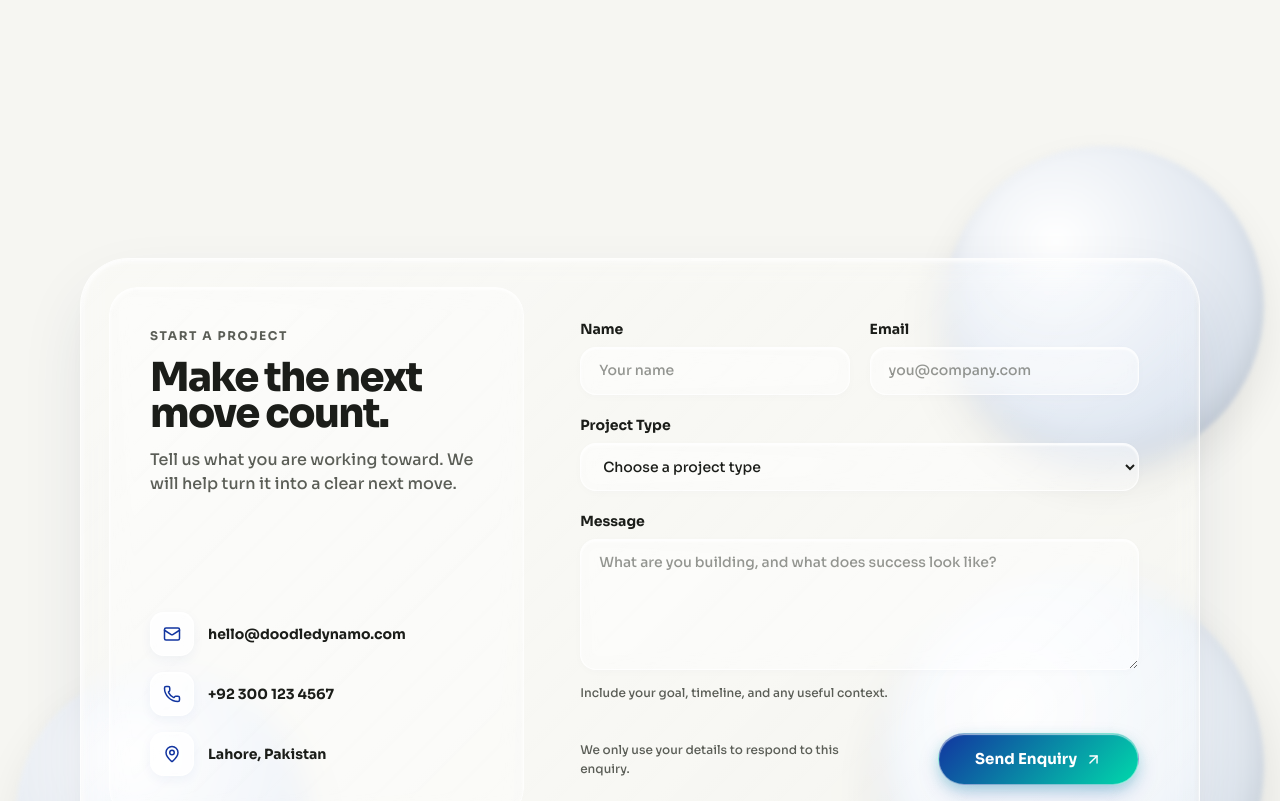
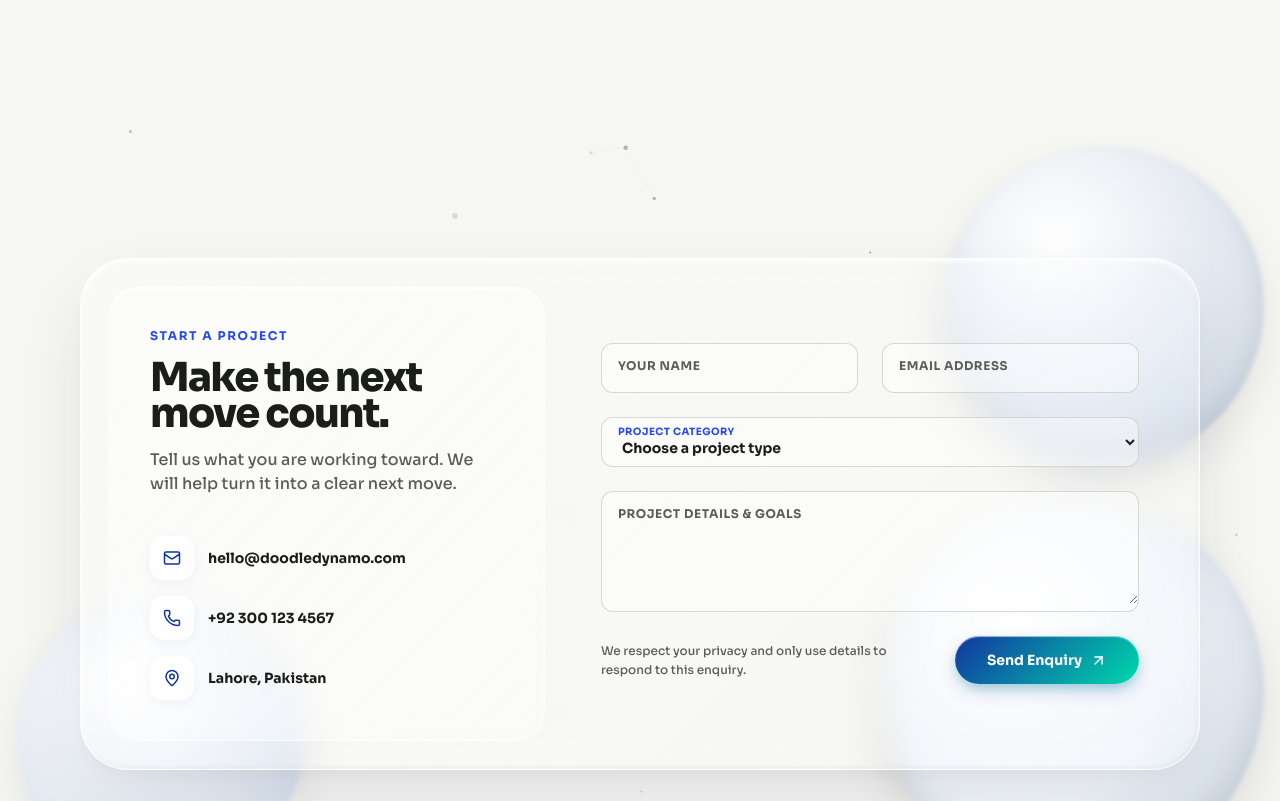
Before and after one commit to ddmostack/DDMO, a Next.js app: page / in a window 1280 px wide. Shown: the part 7620-8421 px from the top of the page. Built offline with nearby package versions, Linux system fonts and the light colour scheme.

Commit message:
feat: enhance contact form with floating labels, focus underlines, inline validation, SVG success animation, and Hero canvas bookending

```diff
--- a/components/sections/Contact.tsx
+++ b/components/sections/Contact.tsx
@@ -1,8 +1,11 @@
 "use client";
 
-import { ArrowUpRight, Mail, MapPin, Phone } from "lucide-react";
+import { motion, useReducedMotion } from "framer-motion";
+import { AlertCircle, ArrowUpRight, CheckCircle2, Mail, MapPin, Phone } from "lucide-react";
 import { type FormEvent, useState } from "react";
 
+import { HeroParticles } from "@/components/effects/HeroParticles";
+import { Button } from "@/components/ui/Button";
 import { CursorTiltCard } from "@/components/ui/CursorTiltCard";
 import { ScrollReveal } from "@/components/ui/ScrollReveal";
 import { footerDetails, projectTypes } from "@/lib/constants";
@@ -27,51 +30,77 @@ function validate(fields: ContactFields): ContactErrors {
   const errors: ContactErrors = {};
 
   if (fields.name.trim().length < 2) {
-    errors.name = "Enter your name using at least 2 characters.";
+    errors.name = "Please enter your name (at least 2 characters).";
   }
 
   if (!/^\S+@\S+\.\S+$/.test(fields.email)) {
-    errors.email = "Enter a valid email address.";
+    errors.email = "Please enter a valid email address.";
   }
 
   if (!fields.projectType) {
-    errors.projectType = "Choose the type of project you have in mind.";
+    errors.projectType = "Please select a project type.";
   }
 
-  if (fields.message.trim().length < 20) {
-    errors.message = "Tell us a little more using at least 20 characters.";
+  if (fields.message.trim().length < 15) {
+    errors.message = "Please share a bit more detail (at least 15 characters).";
   }
 
   return errors;
 }
 
 export function Contact() {
-  const [fields, setFields] = useState(initialFields);
+  const reduceMotion = useReducedMotion();
+  const [fields, setFields] = useState<ContactFields>(initialFields);
+  const [touched, setTouched] = useState<Record<string, boolean>>({});
+  const [focused, setFocused] = useState<Record<string, boolean>>({});
   const [errors, setErrors] = useState<ContactErrors>({});
-  const [status, setStatus] = useState<"idle" | "ready">("idle");
+  const [isSubmitted, setIsSubmitted] = useState(false);
+
+  const handleBlur = (field: keyof ContactFields) => {
+    setFocused((prev) => ({ ...prev, [field]: false }));
+    setTouched((prev) => ({ ...prev, [field]: true }));
+    const currentErrors = validate(fields);
+    setErrors((prev) => ({ ...prev, [field]: currentErrors[field] }));
+  };
+
+  const handleFocus = (field: keyof ContactFields) => {
+    setFocused((prev) => ({ ...prev, [field]: true }));
+  };
 
   const updateField = (field: keyof ContactFields, value: string) => {
-    setFields((current) => ({ ...current, [field]: value }));
-    setErrors((current) => ({ ...current, [field]: undefined }));
-    setStatus("idle");
+    const updated = { ...fields, [field]: value };
+    setFields(updated);
+    if (touched[field]) {
+      const currentErrors = validate(updated);
+      setErrors((prev) => ({ ...prev, [field]: currentErrors[field] }));
+    }
   };
 
   const handleSubmit = (event: FormEvent<HTMLFormElement>) => {
     event.preventDefault();
+    const allTouched = { name: true, email: true, projectType: true, message: true };
+    setTouched(allTouched);
     const nextErrors = validate(fields);
     setErrors(nextErrors);
 
-    if (Object.keys(nextErrors).length > 0) {
-      setStatus("idle");
-      return;
+    if (Object.keys(nextErrors).length === 0) {
+      setIsSubmitted(true);
     }
+  };
 
-    // TODO: connect the approved email service or API endpoint before launch.
-    setStatus("ready");
+  const handleReset = () => {
+    setFields(initialFields);
+    setTouched({});
+    setFocused({});
+    setErrors({});
+    setIsSubmitted(false);
   };
 
   return (
-    <section id="contact" className="contact-section-bg relative py-16 md:py-24 xl:py-32">
+    <section id="contact" className="contact-section-bg relative py-16 md:py-24 xl:py-32 overflow-hidden">
+      {/* Animated Hero Canvas Particles Background Bookend */}
+      <HeroParticles />
+
       {/* Decorative blurred background shapes */}
       <div className="contact-floating-blob contact-blob-1" aria-hidden="true" />
       <div className="contact-floating-blob contact-blob-2" aria-hidden="true" />
@@ -80,12 +109,12 @@ export function Contact() {
       <div className="page-container relative z-10">
         <ScrollReveal>
           <div className="contact-main-glass-card p-3 sm:p-5 lg:p-7">
-            <div className="grid gap-6 lg:grid-cols-[0.4fr_0.6fr]">
+            <div className="grid gap-6 lg:grid-cols-[0.42fr_0.58fr]">
               {/* Left Frosted Information Panel */}
               <CursorTiltCard maxTilt={5} magnetic={true} glare={true} className="rounded-[28px]">
                 <div className="contact-left-glass-panel flex h-full flex-col justify-between p-6 sm:p-8 lg:p-10">
                   <div>
-                    <p className="text-xs font-bold uppercase tracking-[0.14em] text-dd-gray-600">
+                    <p className="text-xs font-bold uppercase tracking-[0.14em] text-dd-navy">
                       START A PROJECT
                     </p>
                     <h2 className="mt-4 text-balance text-2xl font-extrabold leading-[1.08] tracking-[-0.04em] text-dd-ink sm:text-3xl lg:text-[2.5rem]">
@@ -125,72 +154,156 @@ export function Contact() {
                 </div>
               </CursorTiltCard>
 
-              {/* Right Frosted Form Panel */}
-              <form
-                className="p-3 sm:p-6 lg:p-8"
-                noValidate
-                onSubmit={handleSubmit}
+              {/* Right Frosted Form Panel or Animated Success View */}
+              <div className="flex flex-col justify-center p-3 sm:p-6 lg:p-8">
+                {isSubmitted ? (
+                  /* Animated SVG Checkmark Success State */
+                  <motion.div
+                    initial={reduceMotion ? { opacity: 0 } : { opacity: 0, scale: 0.92, y: 16 }}
+                    animate={{ opacity: 1, scale: 1, y: 0 }}
+                    transition={{ duration: 0.5, ease: [0.22, 1, 0.36, 1] }}
+                    className="flex flex-col items-center justify-center p-6 text-center"
                   >
-                <div className="grid gap-5 sm:grid-cols-2">
-                  <div className="space-y-2">
-                    <label className="block text-sm font-bold text-dd-ink" htmlFor="name">
-                      Name
-                    </label>
+                    <div className="relative mb-6 flex h-20 w-20 items-center justify-center rounded-full bg-emerald-500/15 text-emerald-600 shadow-md">
+                      <svg className="h-10 w-10" viewBox="0 0 24 24" fill="none" stroke="currentColor" strokeWidth="2.8">
+                        <motion.path
+                          d="M5 13l4 4L19 7"
+                          initial={reduceMotion ? false : { pathLength: 0 }}
+                          animate={{ pathLength: 1 }}
+                          transition={{ duration: 0.6, ease: "easeInOut" }}
+                        />
+                      </svg>
+                    </div>
+
+                    <h3 className="text-3xl font-extrabold tracking-[-0.04em] text-dd-ink">
+                      Message Received!
+                    </h3>
+                    <p className="mt-3 max-w-[400px] text-base font-medium leading-relaxed text-dd-gray-600">
+                      Thank you, <span className="font-bold text-dd-ink">{fields.name}</span>. We have received your project details and will be in touch within 24 hours.
+                    </p>
+
+                    <Button variant="outline" className="mt-8" onClick={handleReset} magnetic={true}>
+                      Send Another Enquiry
+                    </Button>
+                  </motion.div>
+                ) : (
+                  /* Interactive Form with Floating Labels & Center-Expanding Underlines */
+                  <form noValidate onSubmit={handleSubmit} className="space-y-6">
+                    <div className="grid gap-6 sm:grid-cols-2">
+                      {/* Name Field */}
+                      <div className="relative">
+                        <div className="relative overflow-hidden rounded-xl border border-dd-gray-300/80 bg-white/40 focus-within:border-dd-navy">
                           <input
                             id="name"
                             name="name"
                             type="text"
                             autoComplete="name"
                             value={fields.name}
-                      onChange={(event) => updateField("name", event.target.value)}
-                      aria-invalid={Boolean(errors.name)}
-                      aria-describedby={errors.name ? "name-error" : undefined}
-                      className="contact-frosted-input"
-                      placeholder="Your name"
+                            onFocus={() => handleFocus("name")}
+                            onBlur={() => handleBlur("name")}
+                            onChange={(e) => updateField("name", e.target.value)}
+                            placeholder=" "
+                            className="peer w-full bg-transparent px-4 pt-5 pb-2 text-sm font-bold text-dd-ink outline-none"
                           />
-                    {errors.name ? (
-                      <p id="name-error" className="text-xs font-semibold text-[#FF4101]">
-                        {errors.name}
-                      </p>
-                    ) : null}
+                          <label
+                            htmlFor="name"
+                            className={`pointer-events-none absolute left-4 top-3.5 text-xs font-bold uppercase tracking-wider transition-all duration-200 ${
+                              focused.name || fields.name
+                                ? "-translate-y-2.5 scale-90 text-dd-navy"
+                                : "text-dd-gray-600"
+                            }`}
+                          >
+                            Your Name
+                          </label>
+
+                          {/* Animated Center-Expanding Focus Underline */}
+                          <motion.div
+                            className="absolute bottom-0 left-0 right-0 h-0.5 bg-dd-navy"
+                            initial={{ scaleX: 0 }}
+                            animate={{ scaleX: focused.name ? 1 : 0 }}
+                            transition={{ duration: 0.25, ease: "easeOut" }}
+                          />
                         </div>
 
-                  <div className="space-y-2">
-                    <label className="block text-sm font-bold text-dd-ink" htmlFor="email">
-                      Email
-                    </label>
+                        {/* Inline Feedback Icon */}
+                        {touched.name && (
+                          <div className="mt-1.5 flex items-center gap-1.5 text-xs font-semibold">
+                            {errors.name ? (
+                              <motion.span initial={{ opacity: 0 }} animate={{ opacity: 1 }} className="flex items-center gap-1 text-amber-600">
+                                <AlertCircle size={13} /> {errors.name}
+                              </motion.span>
+                            ) : (
+                              <motion.span initial={{ opacity: 0 }} animate={{ opacity: 1 }} className="flex items-center gap-1 text-emerald-600">
+                                <CheckCircle2 size={13} /> Looks good
+                              </motion.span>
+                            )}
+                          </div>
+                        )}
+                      </div>
+
+                      {/* Email Field */}
+                      <div className="relative">
+                        <div className="relative overflow-hidden rounded-xl border border-dd-gray-300/80 bg-white/40 focus-within:border-dd-navy">
                           <input
                             id="email"
                             name="email"
                             type="email"
                             autoComplete="email"
                             value={fields.email}
-                      onChange={(event) => updateField("email", event.target.value)}
-                      aria-invalid={Boolean(errors.email)}
-                      aria-describedby={errors.email ? "email-error" : undefined}
-                      className="contact-frosted-input"
-                      placeholder="you@company.com"
+                            onFocus={() => handleFocus("email")}
+                            onBlur={() => handleBlur("email")}
+                            onChange={(e) => updateField("email", e.target.value)}
+                            placeholder=" "
+                            className="peer w-full bg-transparent px-4 pt-5 pb-2 text-sm font-bold text-dd-ink outline-none"
                           />
+                          <label
+                            htmlFor="email"
+                            className={`pointer-events-none absolute left-4 top-3.5 text-xs font-bold uppercase tracking-wider transition-all duration-200 ${
+                              focused.email || fields.email
+                                ? "-translate-y-2.5 scale-90 text-dd-navy"
+                                : "text-dd-gray-600"
+                            }`}
+                          >
+                            Email Address
+                          </label>
+
+                          {/* Animated Center-Expanding Focus Underline */}
+                          <motion.div
+                            className="absolute bottom-0 left-0 right-0 h-0.5 bg-dd-navy"
+                            initial={{ scaleX: 0 }}
+                            animate={{ scaleX: focused.email ? 1 : 0 }}
+                            transition={{ duration: 0.25, ease: "easeOut" }}
+                          />
+                        </div>
+
+                        {/* Inline Feedback Icon */}
+                        {touched.email && (
+                          <div className="mt-1.5 flex items-center gap-1.5 text-xs font-semibold">
                             {errors.email ? (
-                      <p id="email-error" className="text-xs font-semibold text-[#FF4101]">
-                        {errors.email}
-                      </p>
-                    ) : null}
+                              <motion.span initial={{ opacity: 0 }} animate={{ opacity: 1 }} className="flex items-center gap-1 text-amber-600">
+                                <AlertCircle size={13} /> {errors.email}
+                              </motion.span>
+                            ) : (
+                              <motion.span initial={{ opacity: 0 }} animate={{ opacity: 1 }} className="flex items-center gap-1 text-emerald-600">
+                                <CheckCircle2 size={13} /> Valid email format
+                              </motion.span>
+                            )}
+                          </div>
+                        )}
                       </div>
                     </div>
 
-                <div className="mt-5 space-y-2">
-                  <label className="block text-sm font-bold text-dd-ink" htmlFor="project-type">
-                    Project Type
-                  </label>
+                    {/* Project Type Field */}
+                    <div className="relative">
+                      <div className="relative overflow-hidden rounded-xl border border-dd-gray-300/80 bg-white/40 focus-within:border-dd-navy">
                         <select
-                    id="project-type"
+                          id="projectType"
                           name="projectType"
                           value={fields.projectType}
-                    onChange={(event) => updateField("projectType", event.target.value)}
-                    aria-invalid={Boolean(errors.projectType)}
-                    aria-describedby={errors.projectType ? "project-type-error" : undefined}
-                    className="contact-frosted-input"
+                          onFocus={() => handleFocus("projectType")}
+                          onBlur={() => handleBlur("projectType")}
+                          onChange={(e) => updateField("projectType", e.target.value)}
+                          className="w-full bg-transparent px-4 pt-5 pb-2 text-sm font-bold text-dd-ink outline-none"
                         >
                           <option value="">Choose a project type</option>
                           {projectTypes.map((type) => (
@@ -199,55 +312,89 @@ export function Contact() {
                             </option>
                           ))}
                         </select>
-                  {errors.projectType ? (
-                    <p id="project-type-error" className="text-xs font-semibold text-[#FF4101]">
-                      {errors.projectType}
-                    </p>
-                  ) : null}
+                        <label
+                          htmlFor="projectType"
+                          className="pointer-events-none absolute left-4 top-1.5 text-[10px] font-bold uppercase tracking-wider text-dd-navy"
+                        >
+                          Project Category
+                        </label>
+
+                        {/* Animated Center-Expanding Focus Underline */}
+                        <motion.div
+                          className="absolute bottom-0 left-0 right-0 h-0.5 bg-dd-navy"
+                          initial={{ scaleX: 0 }}
+                          animate={{ scaleX: focused.projectType ? 1 : 0 }}
+                          transition={{ duration: 0.25, ease: "easeOut" }}
+                        />
                       </div>
 
-                <div className="mt-5 space-y-2">
-                  <label className="block text-sm font-bold text-dd-ink" htmlFor="message">
-                    Message
-                  </label>
+                      {touched.projectType && errors.projectType && (
+                        <motion.p initial={{ opacity: 0 }} animate={{ opacity: 1 }} className="mt-1.5 flex items-center gap-1 text-xs font-semibold text-amber-600">
+                          <AlertCircle size={13} /> {errors.projectType}
+                        </motion.p>
+                      )}
+                    </div>
+
+                    {/* Message Field */}
+                    <div className="relative">
+                      <div className="relative overflow-hidden rounded-xl border border-dd-gray-300/80 bg-white/40 focus-within:border-dd-navy">
                         <textarea
                           id="message"
                           name="message"
-                    rows={5}
+                          rows={4}
                           value={fields.message}
-                    onChange={(event) => updateField("message", event.target.value)}
-                    aria-invalid={Boolean(errors.message)}
-                    aria-describedby={errors.message ? "message-error" : "message-helper"}
-                    className="contact-frosted-input min-h-[130px] resize-y"
-                    placeholder="What are you building, and what does success look like?"
+                          onFocus={() => handleFocus("message")}
+                          onBlur={() => handleBlur("message")}
+                          onChange={(e) => updateField("message", e.target.value)}
+                          placeholder=" "
+                          className="peer w-full min-h-[110px] resize-y bg-transparent px-4 pt-6 pb-2 text-sm font-bold text-dd-ink outline-none"
                         />
-                  <p id="message-helper" className="text-xs font-medium text-dd-gray-600">
-                    Include your goal, timeline, and any useful context.
-                  </p>
+                        <label
+                          htmlFor="message"
+                          className={`pointer-events-none absolute left-4 top-3.5 text-xs font-bold uppercase tracking-wider transition-all duration-200 ${
+                            focused.message || fields.message
+                              ? "-translate-y-2.5 scale-90 text-dd-navy"
+                              : "text-dd-gray-600"
+                          }`}
+                        >
+                          Project Details & Goals
+                        </label>
+
+                        {/* Animated Center-Expanding Focus Underline */}
+                        <motion.div
+                          className="absolute bottom-0 left-0 right-0 h-0.5 bg-dd-navy"
+                          initial={{ scaleX: 0 }}
+                          animate={{ scaleX: focused.message ? 1 : 0 }}
+                          transition={{ duration: 0.25, ease: "easeOut" }}
+                        />
+                      </div>
+
+                      {touched.message && (
+                        <div className="mt-1.5 flex items-center gap-1.5 text-xs font-semibold">
                           {errors.message ? (
-                    <p id="message-error" className="text-xs font-semibold text-[#FF4101]">
-                      {errors.message}
-                    </p>
-                  ) : null}
+                            <motion.span initial={{ opacity: 0 }} animate={{ opacity: 1 }} className="flex items-center gap-1 text-amber-600">
+                              <AlertCircle size={13} /> {errors.message}
+                            </motion.span>
+                          ) : (
+                            <motion.span initial={{ opacity: 0 }} animate={{ opacity: 1 }} className="flex items-center gap-1 text-emerald-600">
+                              <CheckCircle2 size={13} /> Detailed message
+                            </motion.span>
+                          )}
+                        </div>
+                      )}
                     </div>
 
                     <div className="mt-8 flex flex-col items-start gap-4 sm:flex-row sm:items-center sm:justify-between">
                       <p className="max-w-[34ch] text-xs font-medium leading-relaxed text-dd-gray-600">
-                    We only use your details to respond to this enquiry.
+                        We respect your privacy and only use details to respond to this enquiry.
                       </p>
-                  <button type="submit" className="contact-frosted-submit w-full sm:w-auto">
-                    Send Enquiry <ArrowUpRight className="contact-submit-arrow ml-2" size={17} aria-hidden="true" />
-                  </button>
-                </div>
-
-                <div aria-live="polite">
-                  {status === "ready" ? (
-                    <p className="mt-5 rounded-2xl border border-[#00D9AB]/40 bg-[#00D9AB]/10 p-4 text-sm font-bold text-dd-ink backdrop-blur-sm">
-                      Your message is ready. Delivery will be enabled when the contact endpoint is connected.
-                    </p>
-                  ) : null}
+                      <Button type="submit" vhsEffect magnetic={true} className="w-full sm:w-auto">
+                        Send Enquiry <ArrowUpRight className="ml-2" size={17} aria-hidden="true" />
+                      </Button>
                     </div>
                   </form>
+                )}
+              </div>
             </div>
           </div>
         </ScrollReveal>
```
Lines whose indentation alone changed are shown as unchanged.
